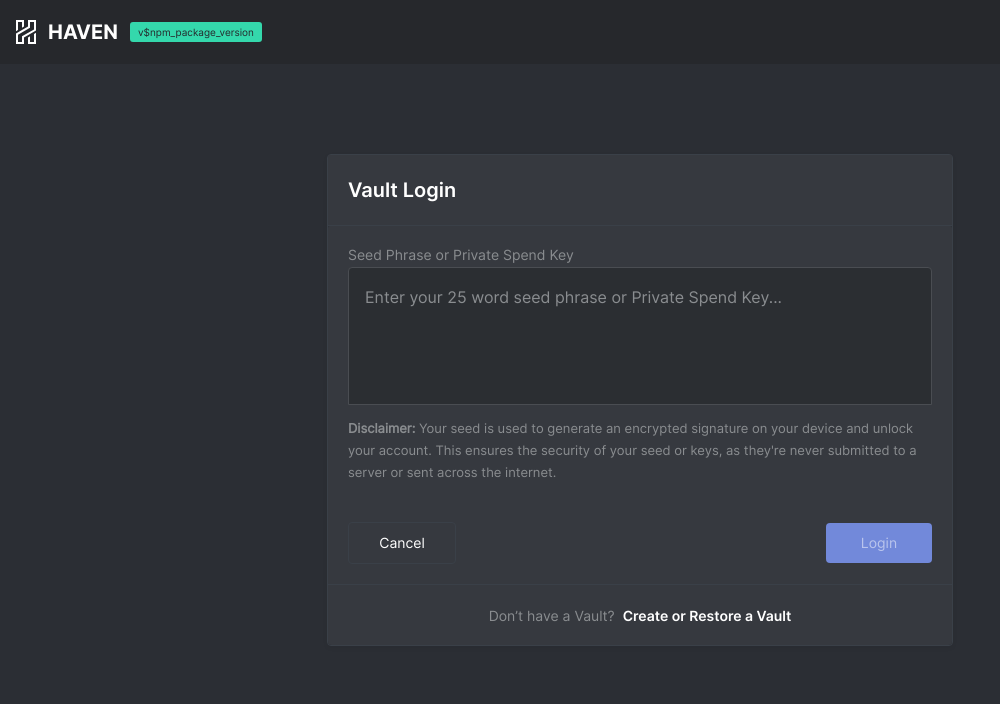
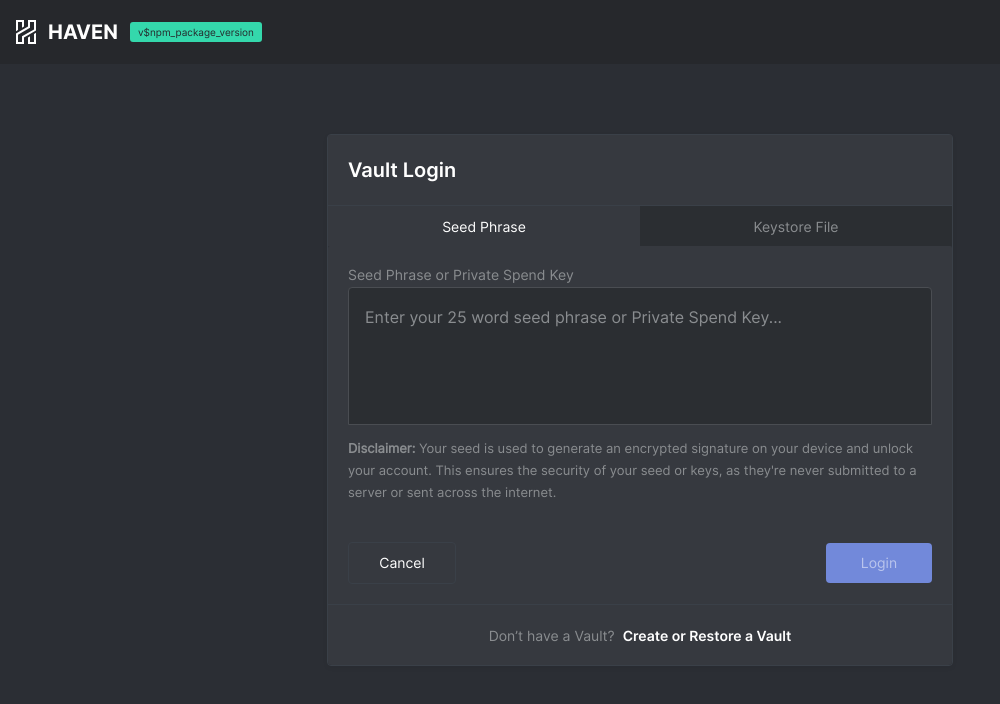
Before and after one commit to haven-protocol-org/haven-web-app, a React (Create React App) app in the folder client/: page /#/ in a window 1280 px wide. Shown: the top 704 px of the page, without its empty margins (0-1000 px from the left). Built offline with nearby package versions, Linux system fonts and the light colour scheme; no server answers.

Commit message:
Added the keystore option for the web wallet

```diff
--- a/client/src/shared/components/_auth/login/index.js
+++ b/client/src/shared/components/_auth/login/index.js
@@ -13,7 +13,9 @@
   Cancel,
   Body,
   Route,
-  Label
+  Label,
+  Tabs,
+  Tab,
 } from "./styles";
 import { Spinner } from "../../spinner";
 
@@ -31,7 +33,12 @@
   step,
   width,
   loading,
-  disable
+  disable,
+  active,
+  selectSeed,
+  selectedSeed,
+  selectKeystore,
+  selectedKeystore,
 }) => {
   return (
     <Container>
@@ -39,6 +46,14 @@
         <Title>{title}</Title>
         <Description>{description}</Description>
       </Header>
+      <Tabs>
+        <Tab active={selectedSeed} onClick={selectSeed}>
+          Seed Phrase
+        </Tab>
+        <Tab active={!selectedSeed} onClick={selectKeystore}>
+          Keystore File
+        </Tab>
+      </Tabs>
       <Main>
         <Body>{children}</Body>
         <Buttons>
--- a/client/src/shared/components/_auth/login/styles.js
+++ b/client/src/shared/components/_auth/login/styles.js
@@ -41,6 +41,27 @@
   line-height: 24px;
 `;
 
+export const Tabs = styled.div`
+  height: 40px;
+  wdith: 100%;
+  background: red;
+  display: flex;
+`;
+
+export const Tab = styled.div`
+  width: 50%;
+  display: flex;
+  align-items: center;
+  justify-content: center;
+  font-size: 14px;
+  background: ${(props) => (props.active ? "#36393F" : "#2B2E32")};
+  color: ${(props) => (props.active ? "#ffffff" : "#8a8d90")};
+
+  &:hover {
+    cursor: pointer;
+  }
+`;
+
 export const Progress = styled.div`
   display: grid;
   background: #2b2e34;
@@ -50,7 +71,7 @@
 `;
 
 export const Step = styled.div`
-  width: ${props =>
+  width: ${(props) =>
     (props.width === 1 ? "10%" : null) ||
     (props.width === 2 ? "50%" : null) ||
     (props.width === 3 ? "100%" : null)}
--- a/client/src/shared/pages/_auth/login/index.js
+++ b/client/src/shared/pages/_auth/login/index.js
@@ -4,6 +4,10 @@
 // Relative Imports
 import { Container } from "./styles";
 import Auth from "../../../components/_auth/login";
+import FileUpload from "../../../components/_inputs/file-upload";
+
+import Input from "../../../components/_inputs/input";
+import Toggle from "../../../components/_inputs/toggle";
 import Seed from "../../../components/_inputs/seed";
 import { Information } from "../../../../assets/styles/type.js";
 import { readText } from "../../../../vendor/clipboard/clipboard-polyfill";
@@ -13,6 +17,11 @@
     seed_phrase: "",
     error: "",
     action: "Paste from Clipboard",
+    key_store: "",
+    selectSeed: true,
+    selectKeystore: false,
+    keyStoreFile: "",
+    reveal: false,
   };
 
   componentDidMount() {
@@ -63,9 +72,37 @@
       });
   };
 
+  handleFileChange = (event) => {
+    const fileUploaded = event.target.files[0];
+    console.log("fileUploaded", fileUploaded);
+    this.setState({
+      keyStoreFile: fileUploaded.name,
+    });
+  };
+
+  selectSeed = () => {
+    this.setState({
+      selectSeed: true,
+      selectKeystore: false,
+    });
+  };
+
+  selectKeystore = () => {
+    this.setState({
+      selectSeed: false,
+      selectKeystore: true,
+    });
+  };
+
+  showPassword = () => {
+    this.setState({
+      reveal: !this.state.reveal,
+    });
+  };
+
   render() {
     const windowWidth = window.innerWidth;
-    const { seed_phrase, error, action } = this.state;
+    const { seed_phrase, error, action, selectSeed, key_store } = this.state;
 
     return (
       <Container>
@@ -78,7 +115,13 @@
           onClick={() => this.handleLogin()}
           loading={this.props.isRequestingLogin}
           submit="Submit"
+          selectSeed={this.selectSeed}
+          selectKeystore={this.selectKeystore}
+          selectedSeed={this.state.selectSeed}
+          selectedKeystore={this.state.selectKeystore}
         >
+          {selectSeed ? (
+            <>
               <Seed
                 label="Seed Phrase or Private Spend Key"
                 placeholder="Enter your 25 word seed phrase or Private Spend Key..."
@@ -96,6 +139,30 @@
                 ensures the security of your seed or keys, as they're never
                 submitted to a server or sent across the internet.
               </Information>
+            </>
+          ) : (
+            <>
+              <Toggle
+                label="Keystore Password"
+                placeholder="Enter keystore password"
+                name="key_store"
+                value={key_store}
+                error={error}
+                onChange={(event) => this.handleChange(event)}
+                onClick={this.showPassword}
+                reveal={this.state.reveal}
+              />
+              <FileUpload
+                title="Upload a file"
+                onChange={this.handleFileChange}
+                keyStoreFile={this.state.keyStoreFile}
+              />
+              <Information>
+                Before entering your Keystore Password please ensure you're not
+                on a public wifi and no one is looking at your screen.
+              </Information>
+            </>
+          )}
         </Auth>
       </Container>
     );
```
Lines whose indentation alone changed are shown as unchanged.
